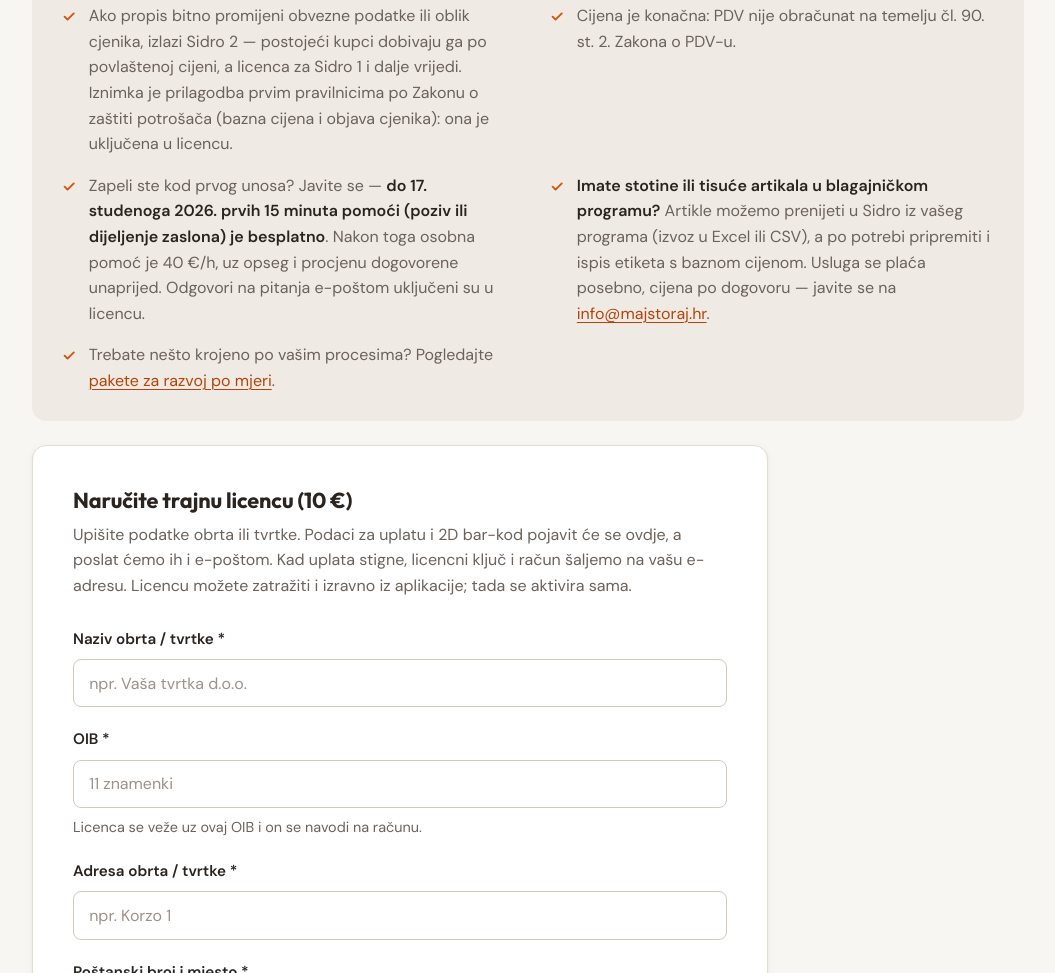
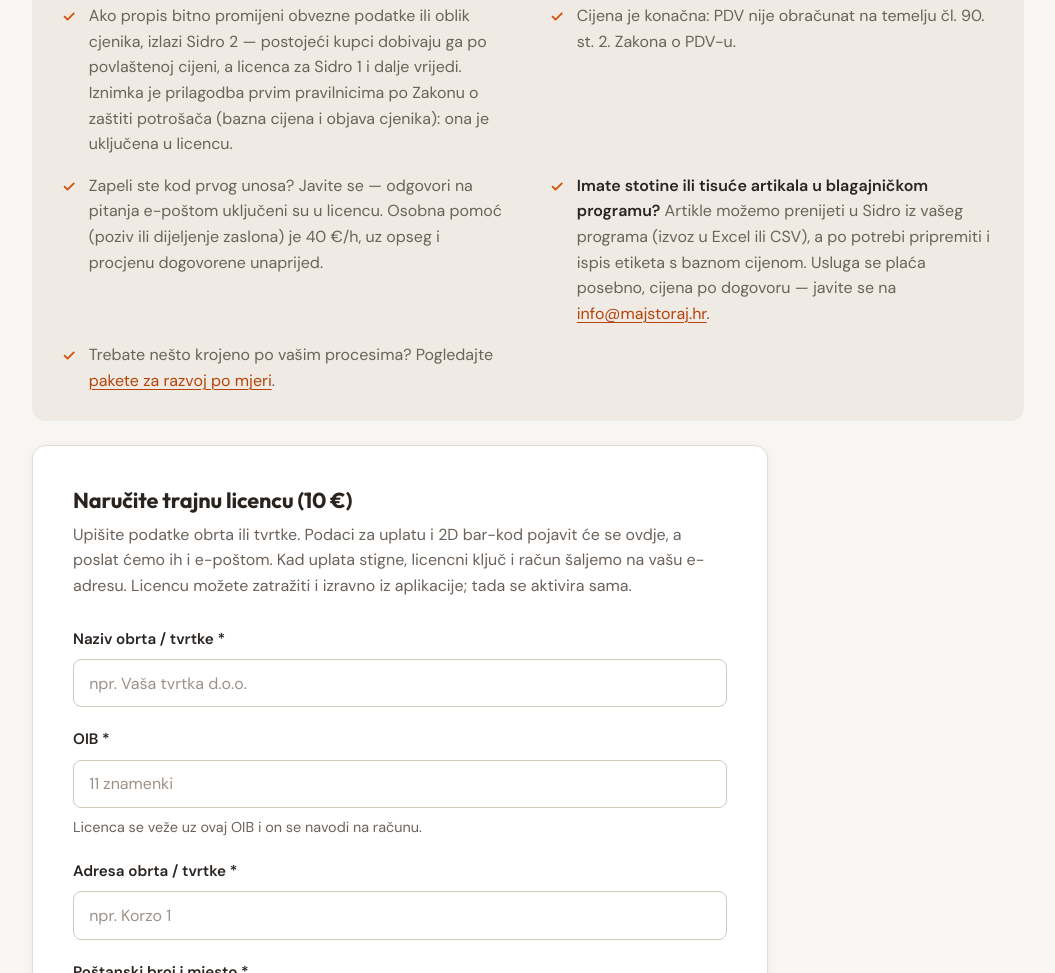
Before and after one commit to goran-vidas/majstoraj, a plain HTML site: page docs/stranice/sidro.html in a window 1280 px wide. Shown: the part 10571-11544 px from the top of the page, without its empty margins (112-1167 px from the left). Drawn offline with Linux system fonts and the light colour scheme; no server answers.

Commit message:
Sidro: maknuta ponuda besplatnih 15 minuta pomoći (istekla 17. 11.)
Co-Authored-By: Claude Opus 5.5 <noreply@anthropic.com>
Claude-Session: https://claude.ai/code/session_012aHq4tC6ykfAFkRAbFaGYV

```diff
--- a/docs/stranice/sidro.html
+++ b/docs/stranice/sidro.html
@@ -791,7 +791,7 @@
       <li><svg class="ikona" viewBox="0 0 20 20" aria-hidden="true"><path d="M5 10.5l3.2 3.2L15 7" fill="none" stroke="currentColor" stroke-width="2" stroke-linecap="round" stroke-linejoin="round"/></svg><span>Kupljena verzija radi trajno i ne zaključava se.</span></li>
       <li><svg class="ikona" viewBox="0 0 20 20" aria-hidden="true"><path d="M5 10.5l3.2 3.2L15 7" fill="none" stroke="currentColor" stroke-width="2" stroke-linecap="round" stroke-linejoin="round"/></svg><span>Ako propis bitno promijeni obvezne podatke ili oblik cjenika, izlazi Sidro 2 — postojeći kupci dobivaju ga po povlaštenoj cijeni, a licenca za Sidro 1 i dalje vrijedi. Iznimka je prilagodba prvim pravilnicima po Zakonu o zaštiti potrošača (bazna cijena i objava cjenika): ona je uključena u licencu.</span></li>
       <li><svg class="ikona" viewBox="0 0 20 20" aria-hidden="true"><path d="M5 10.5l3.2 3.2L15 7" fill="none" stroke="currentColor" stroke-width="2" stroke-linecap="round" stroke-linejoin="round"/></svg><span>Cijena je konačna: PDV nije obračunat na temelju čl. 90. st. 2. Zakona o PDV-u.</span></li>
-      <li><svg class="ikona" viewBox="0 0 20 20" aria-hidden="true"><path d="M5 10.5l3.2 3.2L15 7" fill="none" stroke="currentColor" stroke-width="2" stroke-linecap="round" stroke-linejoin="round"/></svg><span>Zapeli ste kod prvog unosa? Javite se — <strong>do 17. studenoga 2026. prvih 15 minuta pomoći (poziv ili dijeljenje zaslona) je besplatno</strong>. Nakon toga osobna pomoć je 40 €/h, uz opseg i procjenu dogovorene unaprijed. Odgovori na pitanja e-poštom uključeni su u licencu.</span></li>
+      <li><svg class="ikona" viewBox="0 0 20 20" aria-hidden="true"><path d="M5 10.5l3.2 3.2L15 7" fill="none" stroke="currentColor" stroke-width="2" stroke-linecap="round" stroke-linejoin="round"/></svg><span>Zapeli ste kod prvog unosa? Javite se — odgovori na pitanja e-poštom uključeni su u licencu. Osobna pomoć (poziv ili dijeljenje zaslona) je 40 €/h, uz opseg i procjenu dogovorene unaprijed.</span></li>
       <li><svg class="ikona" viewBox="0 0 20 20" aria-hidden="true"><path d="M5 10.5l3.2 3.2L15 7" fill="none" stroke="currentColor" stroke-width="2" stroke-linecap="round" stroke-linejoin="round"/></svg><span><strong>Imate stotine ili tisuće artikala u blagajničkom programu?</strong> Artikle možemo prenijeti u Sidro iz vašeg programa (izvoz u Excel ili CSV), a po potrebi pripremiti i ispis etiketa s baznom cijenom. Usluga se plaća posebno, cijena po dogovoru — javite se na <a href="mailto:info@majstoraj.hr">info@majstoraj.hr</a>.</span></li>
       <li><svg class="ikona" viewBox="0 0 20 20" aria-hidden="true"><path d="M5 10.5l3.2 3.2L15 7" fill="none" stroke="currentColor" stroke-width="2" stroke-linecap="round" stroke-linejoin="round"/></svg><span>Trebate nešto krojeno po vašim procesima? Pogledajte <a href="/#paketi">pakete za razvoj po mjeri</a>.</span></li>
     </ul>
```
